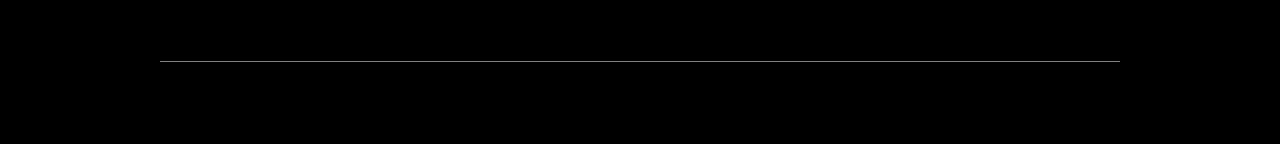
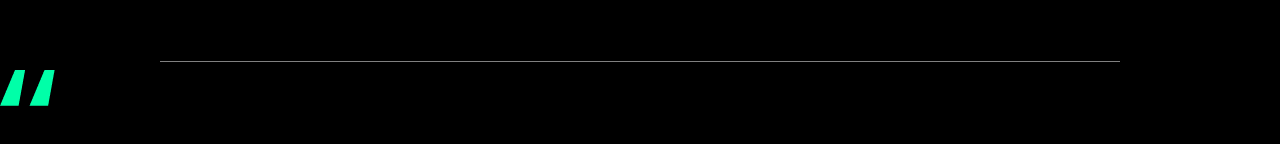
Before and after one commit to DesislavaMetodieva/portfolio, a React (Create React App) app: page / in a window 1280 px wide. Shown: the part 3711-3855 px from the top of the page. Before the commit the page ends 3825 px from the top, so only its background shows below. Built offline with nearby package versions, Linux system fonts and the light colour scheme.

Commit message:
Added Testimonials quote img

```diff
--- a/src/App.js
+++ b/src/App.js
@@ -4,6 +4,7 @@ import Social from './components/Social/Social';
 import Footer from './components/Footer/Footer';
 import Project from './components/Project/Project';
 import ProjectPage from './components/ProjectPage/ProjectPage';
+import Testimonial from './components/Testimonials/Testimonials';
 
 function App() {
   return (
@@ -13,6 +14,7 @@ function App() {
       <Social />
       <Project />
       <ProjectPage />
+      <Testimonial />
       <Footer />
 
     </div>
--- a/src/components/Testimonials/Testimonials.js
+++ b/src/components/Testimonials/Testimonials.js
@@ -0,0 +1,22 @@
+import './Testimonials.css';
+import React, { useEffect, userRef, useState } from "react";
+// import { data } from './testimonial.json';
+import QuotesPic from './quote.png';
+
+
+
+const Testimonials = () => {
+    return (
+      <div>
+        <div className="testimonials-box">
+        <div className="quotes-box">
+          <img src={QuotesPic} alt={"quotes"} />
+        </div>
+        </div>
+
+       </div>
+
+    );
+  };
+
+  export default Testimonials;
```
